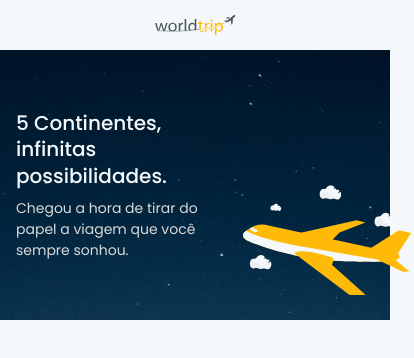
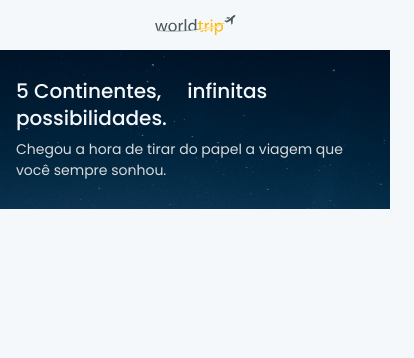
Before and after one commit to Luisgustavom1/WorldTrip, a Next.js app: page / in a window 390 px wide. Shown: the top 358 px of the page, 414 px wide, since content can reach past the window. Built offline with nearby package versions, Linux system fonts and the light colour scheme.

Commit message:
Mvp banner responsivo

```diff
--- a/src/components/Banner/airplane.tsx
+++ b/src/components/Banner/airplane.tsx
@@ -1,16 +1,18 @@
 import { Box, Image } from '@chakra-ui/react';
 import React from 'react';
 
-
 const Airplane: React.FC = () => {
   return (
-    <Box pos='relative' top='55px'>
+    <Box
+      pos='relative'
+      top='55px'
+      ml='40px'
+    >
       <Image
         w='417px'
         h='270px'
         src='./assets/svg/airplane.svg'
         alt='svg da ilustração de um aviao'
-        ml='40px'
       />
     </Box>
   );
--- a/src/components/Banner/index.tsx
+++ b/src/components/Banner/index.tsx
@@ -1,9 +1,15 @@
-import { Flex } from '@chakra-ui/react';
+import { Flex, useBreakpointValue } from '@chakra-ui/react';
 import React from 'react';
 import Airplane from './airplane';
 import Texts from './texts';
 
 const Banner: React.FC = () => {
+
+  const isWideVersion = useBreakpointValue({
+    base: false,
+    md: true
+  })
+
   return (
     <Flex
      bgImage="url('./assets/svg/Background.svg')"
@@ -11,10 +17,10 @@ const Banner: React.FC = () => {
      bgRepeat="no-repeat"
      align='center'
      justify='space-between'
-     px={['1.6rem', '8rem', '14rem']}
+     px={['1.6rem', '6rem', '14rem']}
     >
       <Texts />
-      <Airplane />
+      { isWideVersion && <Airplane />}
     </Flex>
   );
 }
--- a/src/components/Banner/texts.tsx
+++ b/src/components/Banner/texts.tsx
@@ -14,14 +14,14 @@ const Texts: React.FC = () => {
         fontSize={['2rem', '3.5rem']}
         fontWeight='500'
         color={theme.color.light.headingAndTexts}
-        maxWidth='426px'
+        maxWidth={['333px', '426px']}
       >
         5 Continentes, &nbsp; &nbsp; infinitas possibilidades.
       </Heading>
       <Text
         fontSize={['1.4rem', '2rem']}
         color={theme.color.light.info}
-        maxWidth='524px'
+        maxWidth={['333px', '524px']}
       >
         Chegou a hora de tirar do papel a viagem que você sempre sonhou.
       </Text>
--- a/src/components/header.tsx
+++ b/src/components/header.tsx
@@ -1,4 +1,4 @@
-import { Center,Image } from '@chakra-ui/react';
+import { Center, Image } from '@chakra-ui/react';
 import React from 'react';
 
 const Header: React.FC = () => {
```
